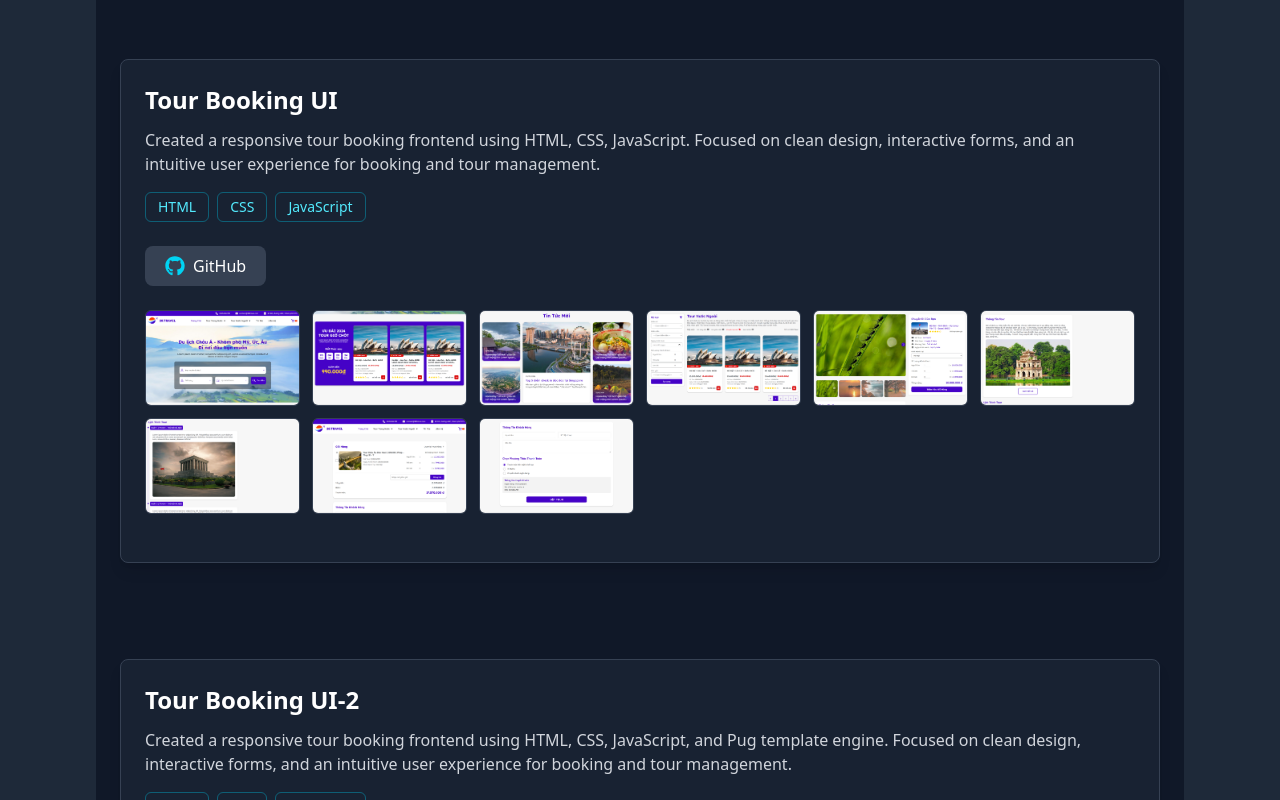
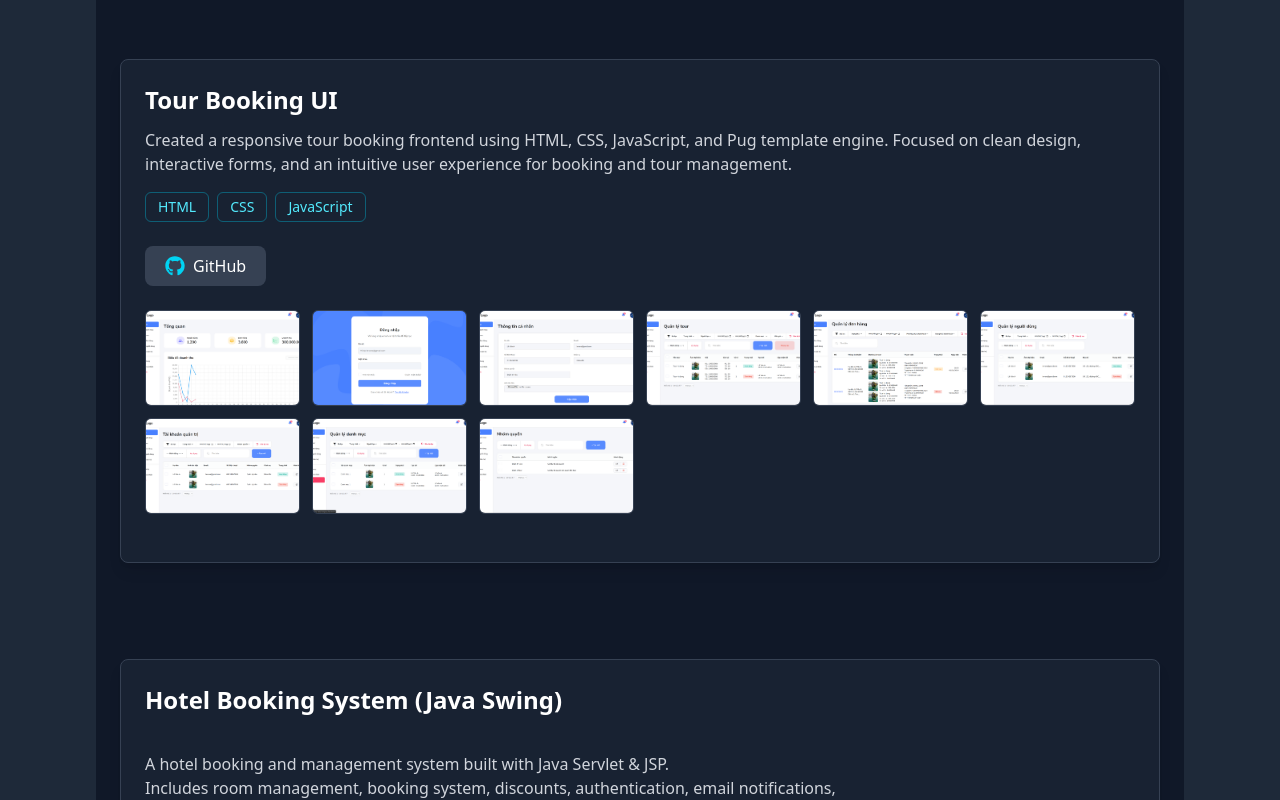
Before and after one commit to Hylra-2105/portfolio, a React (Vite) app: page / in a window 1280 px wide. Shown: the part 1760-2560 px from the top of the page. Built offline with nearby package versions, Linux system fonts and the light colour scheme.

Commit message:
update v2

```diff
--- a/components/Projects.jsx
+++ b/components/Projects.jsx
@@ -30,26 +30,26 @@ export default function Projects() {
       ],
       github: "https://github.com/NgocPMT/FA25_FER202_GROUP_3",
     },
+    // {
+    //   title: "Tour Booking UI",
+    //   description:
+    //     "Created a responsive tour booking frontend using HTML, CSS, JavaScript. Focused on clean design, interactive forms, and an intuitive user experience for booking and tour management.",
+    //   tech: ["HTML", "CSS", "JavaScript"],
+    //   images: [
+    //     "/images/anh-24.png",
+    //     "/images/anh-25.png",
+    //     "/images/anh-26.png",
+    //     "/images/anh-27.png",
+    //     "/images/anh-28.png",
+    //     "/images/anh-29.png",
+    //     "/images/anh-30.png",
+    //     "/images/anh-31.png",
+    //     "/images/anh-32.png",
+    //   ],
+    //   github: "https://github.com/Hylra-2105/tour-booking-1",
+    // },
     {
       title: "Tour Booking UI",
-      description:
-        "Created a responsive tour booking frontend using HTML, CSS, JavaScript. Focused on clean design, interactive forms, and an intuitive user experience for booking and tour management.",
-      tech: ["HTML", "CSS", "JavaScript"],
-      images: [
-        "/images/anh-24.png",
-        "/images/anh-25.png",
-        "/images/anh-26.png",
-        "/images/anh-27.png",
-        "/images/anh-28.png",
-        "/images/anh-29.png",
-        "/images/anh-30.png",
-        "/images/anh-31.png",
-        "/images/anh-32.png",
-      ],
-      github: "https://github.com/Hylra-2105/tour-booking-1",
-    },
-    {
-      title: "Tour Booking UI-2",
       description:
         "Created a responsive tour booking frontend using HTML, CSS, JavaScript, and Pug template engine. Focused on clean design, interactive forms, and an intuitive user experience for booking and tour management.",
       tech: ["HTML", "CSS", "JavaScript"],
```
